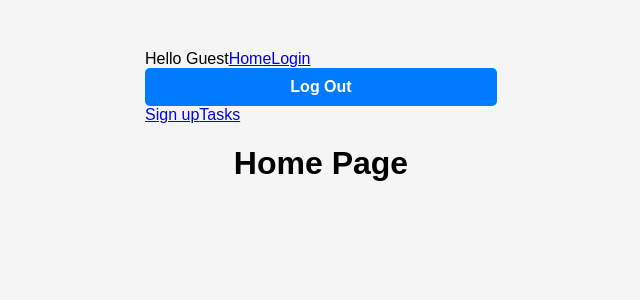
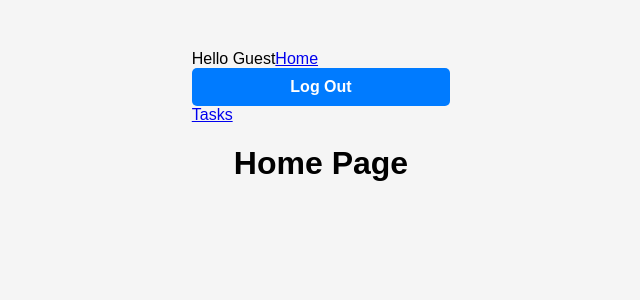
Before and after one commit to Sachin-Mohan926/Task-Management-Frontend, a React (Vite) app: page / in a window 1280 px wide. Shown: the top 300 px of the page, without its empty margins (319-959 px from the left). Built offline with nearby package versions, Linux system fonts and the light colour scheme; no server answers; sample sign-in values are in the browser's storage.

Commit message:
navbar updated

```diff
--- a/src/components/Navbar.jsx
+++ b/src/components/Navbar.jsx
@@ -8,9 +8,9 @@ const Navbar = ({ currUser, handleLogout }) => {
             <span>Hello {currUser.fullName}</span>
 
             <Link to="/">Home</Link>
-            <Link to="/login">Login</Link>
+            {/* <Link to="/login">Login</Link> */}
             <button onClick={handleLogout}>Log Out</button>
-            <Link to="/sign-up">Sign up</Link>
+            {/* <Link to="/sign-up">Sign up</Link> */}
             <Link to='/tasks'>Tasks</Link>
         </div>
     );
--- a/src/pages/TaskPage.jsx
+++ b/src/pages/TaskPage.jsx
@@ -2,7 +2,7 @@ import { useEffect, useState } from "react";
 import TaskForm from "../components/taskForm";
 import TaskList from "../components/taskList";
 import TaskFilters from '../components/taskFilters';
-import "./taskPage.css";
+import "./TaskPage.css";
 
 const TaskPage = () => {
     const [list, setList] = useState([]);
--- a/src/pages/homepage.jsx
+++ b/src/pages/homepage.jsx
@@ -1,4 +1,4 @@
-import Navbar from "../components/navbar";
+import Navbar from "../components/Navbar";
 
 const HomePage = ({ currUser, handleLogout }) => {
     return (
```
